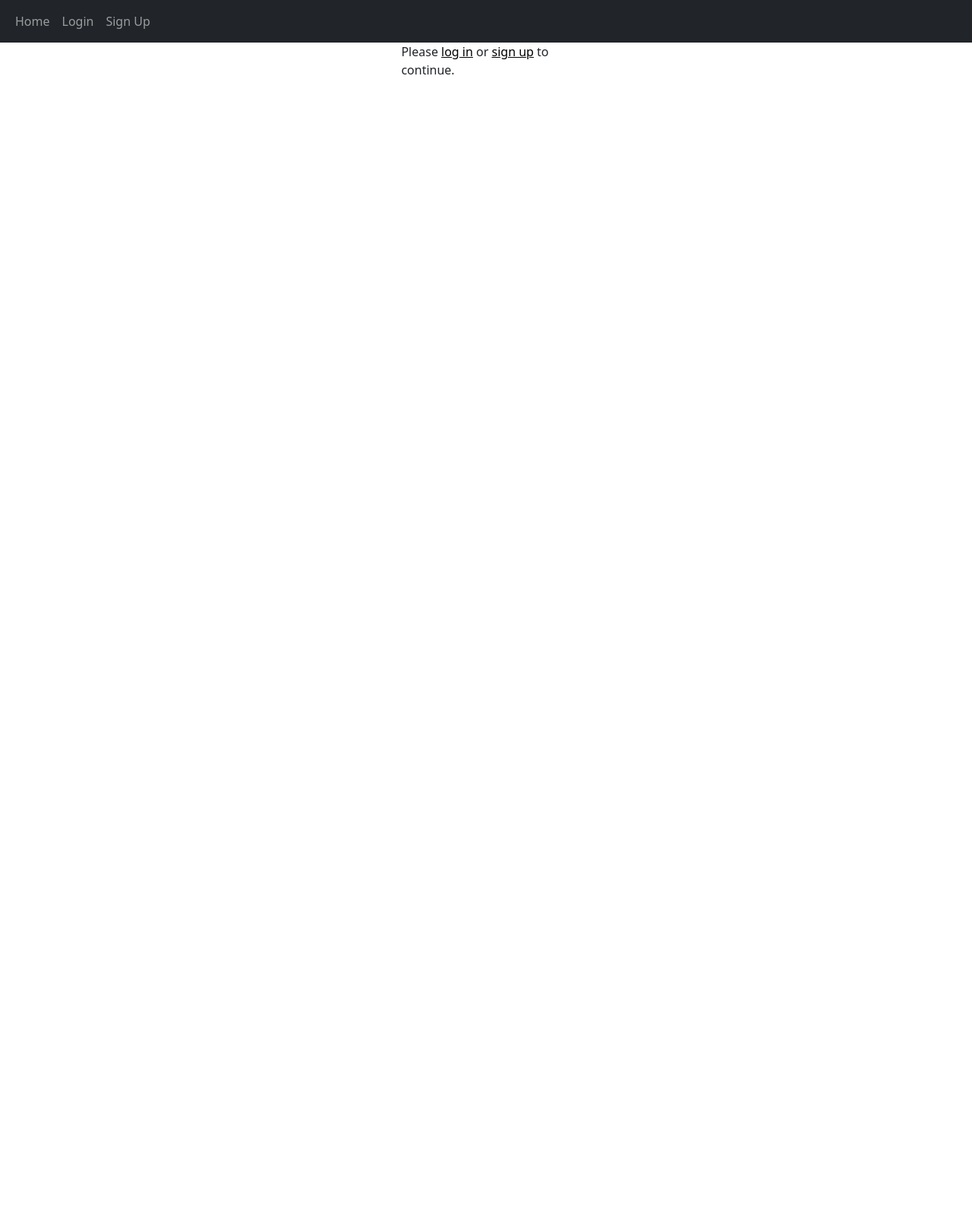
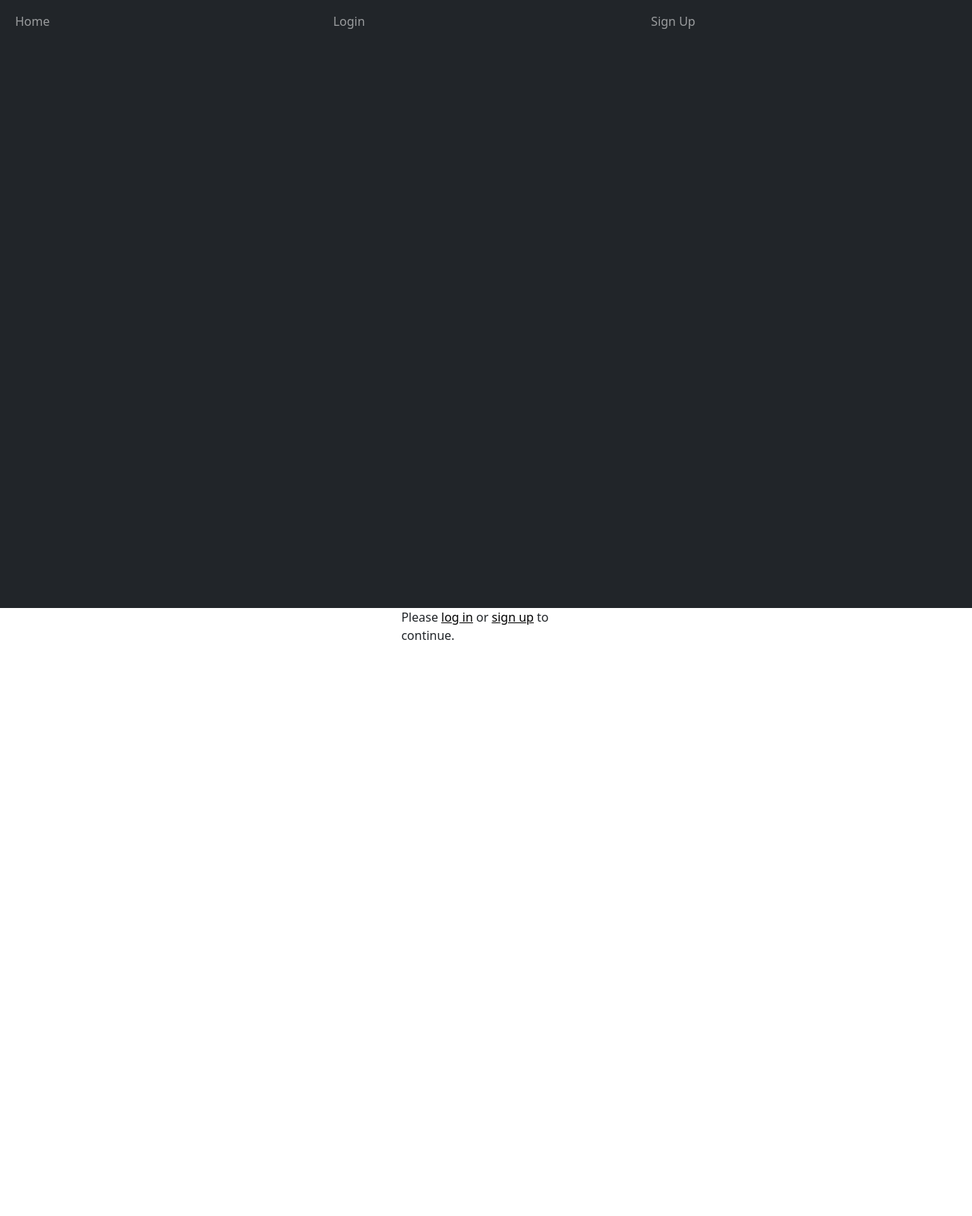
Before and after one commit to abhra2020-smart/python-flask-bootstrap-template, a Flask app: page / in a window 1280 px wide. Shown: the whole page at 76% size. Before the commit the page ends 98 px from the top, so only its background shows below. Run offline with Flask 2, Linux system fonts and the light colour scheme.

Commit message:
Update static.css

```diff
--- a/website/frontend/templates/static/static.css
+++ b/website/frontend/templates/static/static.css
@@ -1,3 +1,8 @@
+* {
+    width: 100%;
+    height: 100%;
+}
+
 a {
     color: black;
 }
```
